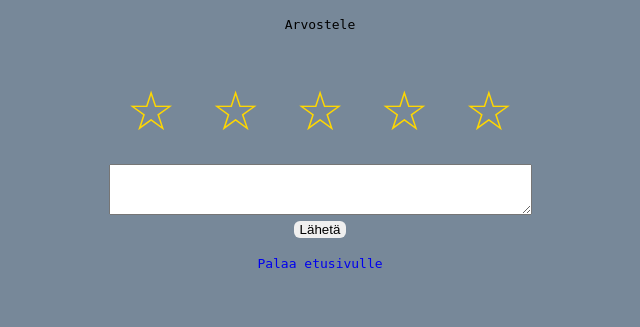
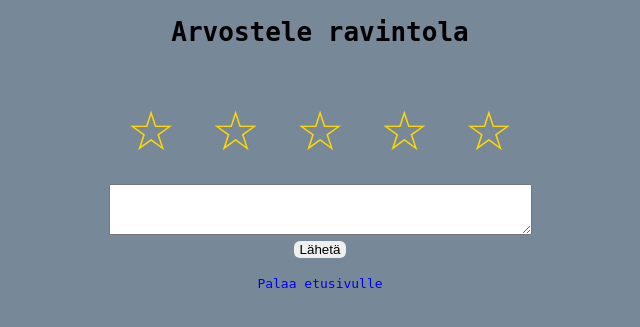
Before and after one commit to JuhoSiitonen/Tietokantasovellus, a Flask app: page /review/1 in a window 1280 px wide. Shown: the top 327 px of the page, without its empty margins (320-960 px from the left). Run offline with Flask 3, Linux system fonts and the light colour scheme; the visitor is signed in with stand-in values (Sample User, id 1); parts of the project's set-up code (start-up, migrations or seed data) failed here and were passed over.

Commit message:
Made changes to text layout on pages delete and review

```diff
--- a/templates/delete.html
+++ b/templates/delete.html
@@ -13,6 +13,7 @@
 <br>
 {% if element == "1" %}
 Poista käyttäjä kirjoittamalla käyttäjätunnus:
+<br>
 <form action="/delete/user" method="POST">
     Käyttäjän nimi:
     <input type="text" name="username" maxlength="30"><br>
@@ -23,6 +24,7 @@ Poista käyttäjä kirjoittamalla käyttäjätunnus:
 
 {% if element == "2" %}
 Poista ravintola kirjoittamalla ravintolan nimi:
+<br>
 <form action="/delete/restaurant" method="POST">
     Ravintolan nimi:
     <input type="text" name="restaurant_name" maxlength="30"><br>
@@ -33,6 +35,7 @@ Poista ravintola kirjoittamalla ravintolan nimi:
 
 {% if element == "3" %}
 Poista annos antamalla ravintolan nimi ja annoksen nimi:
+<br>
 <form action="/delete/dish" method="POST">
     Ravintolan nimi:
     <input type="text" name="restaurant_name" maxlength="30"><br>
@@ -45,6 +48,7 @@ Poista annos antamalla ravintolan nimi ja annoksen nimi:
 
 {% if element == "4" %}
 Poista arvio antamalla arvion tunnusnumero:
+<br>
 <form action="/delete/review" method="POST">
     Arvion tunnusnumero:
     <input type="text" name="review_id" maxlength="30"><br>
--- a/templates/review.html
+++ b/templates/review.html
@@ -7,8 +7,7 @@
 {% block body %}
 {% if session.user_id %}
 <title>Arvostele ravintola</title>
-<h1></h1>
-<p> Arvostele </p>
+<h1>Arvostele ravintola</h1>
 <br>
 <form action="/review/{{ restaurant_id }}" method="POST">
     <div class="rating">
```
